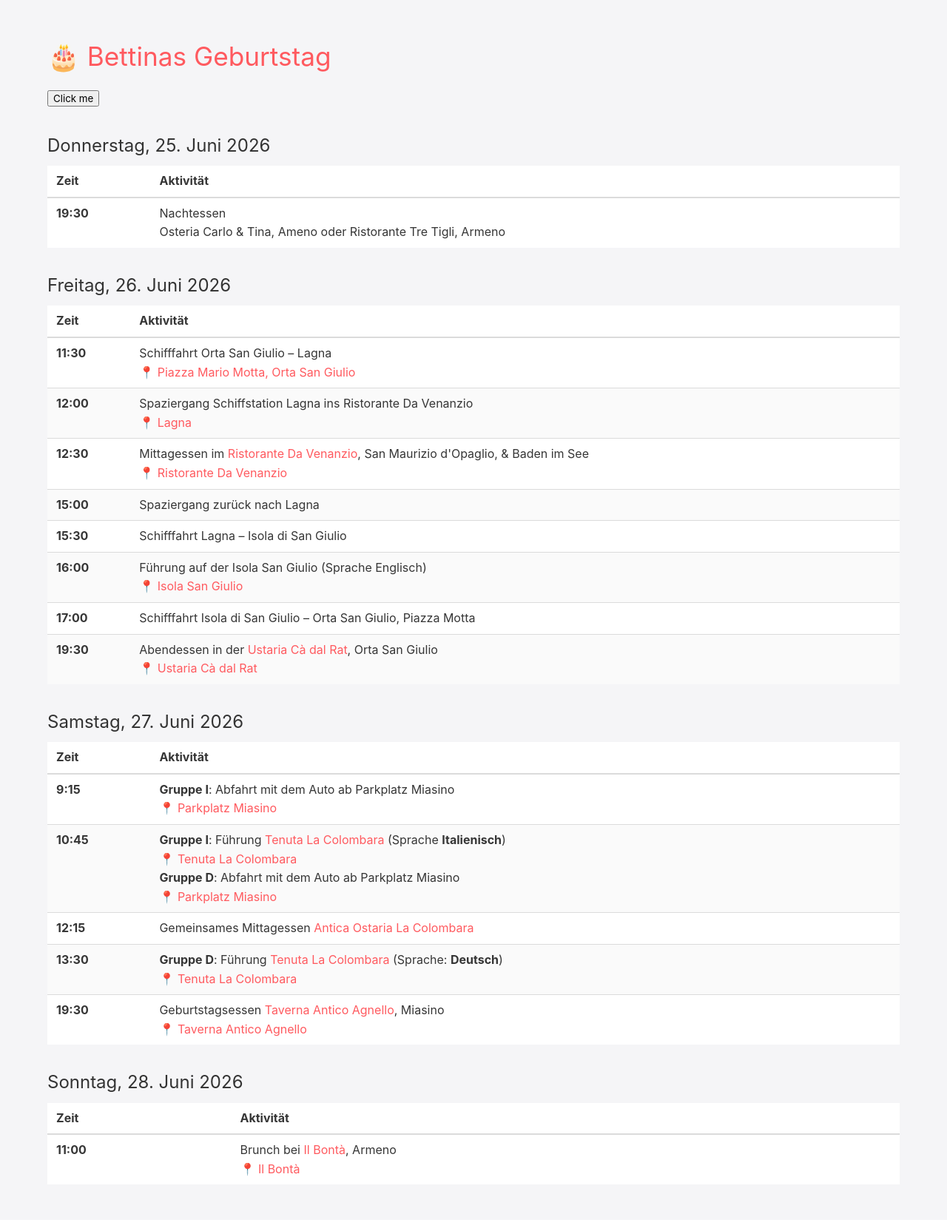
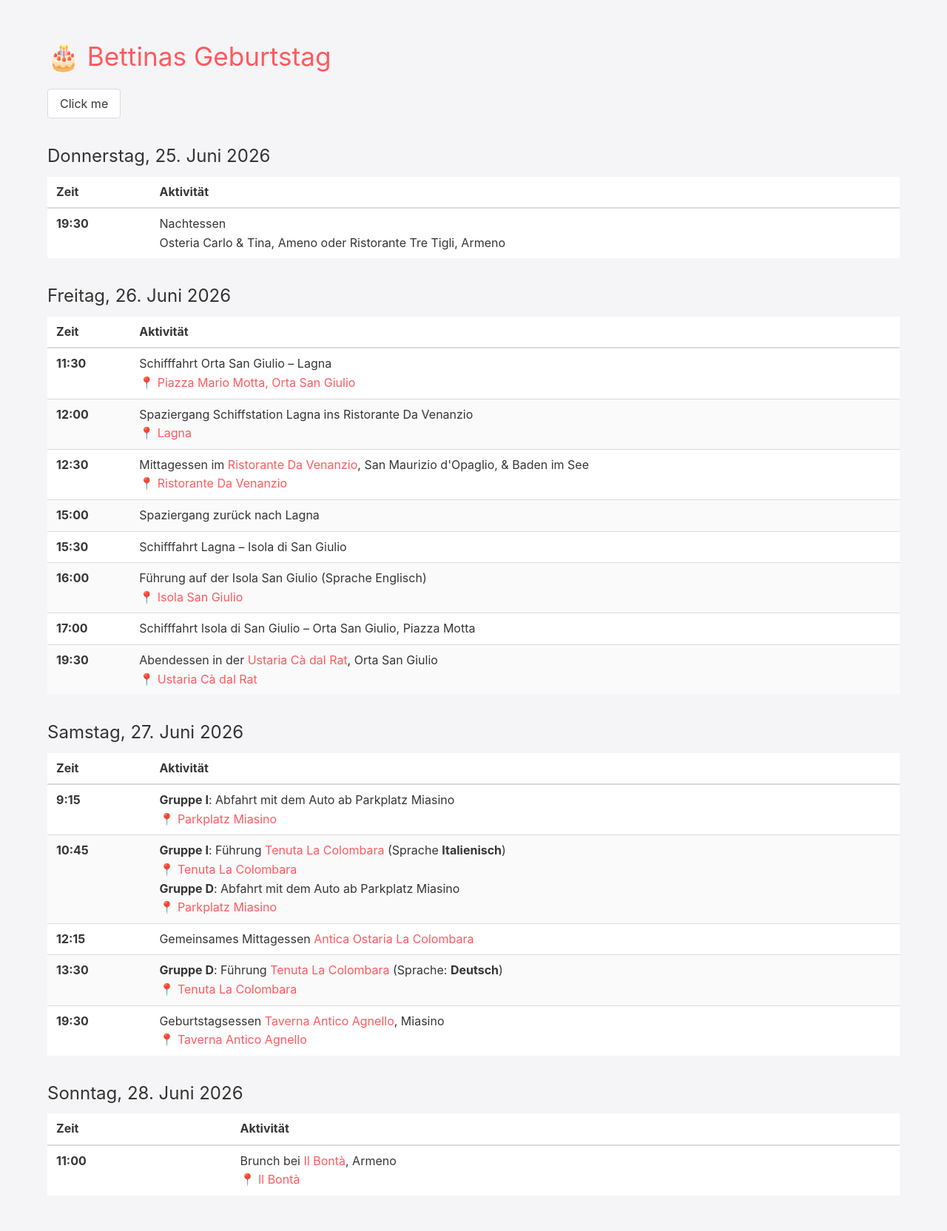
Before and after one commit to bettina60/programm, a Jekyll site: the page built from index.md, in a window 1280 px wide. Shown: the whole page at 74% size. Built offline with Jekyll 4.4.1, drawn with Linux system fonts in a browser that asks for light colours; a script that is not in the unit is left out.

Commit message:
Update index.md

```diff
--- a/index.md
+++ b/index.md
@@ -5,8 +5,8 @@ title: Bettinas Geburtstag
 
 
 # 🎂 Bettinas Geburtstag
-
-<button data-tally-open="Y5aaxz" data-tally-width="440" data-tally-align-left="1" data-tally-hide-title="1" data-tally-emoji-animation="wave" data-tally-auto-close="0">Click me</button>
+<!-- class="button" data-tally-width="440" data-tally-align-left="1" data-tally-hide-title="1" data-tally-auto-close="0"-->
+<button class="button" data-tally-open="Y5aaxz" data-tally-width="440" data-tally-align-left="1" data-tally-hide-title="1" data-tally-emoji-animation="wave" data-tally-auto-close="0">Click me</button>
 
 
 ## Donnerstag, 25. Juni 2026
```
